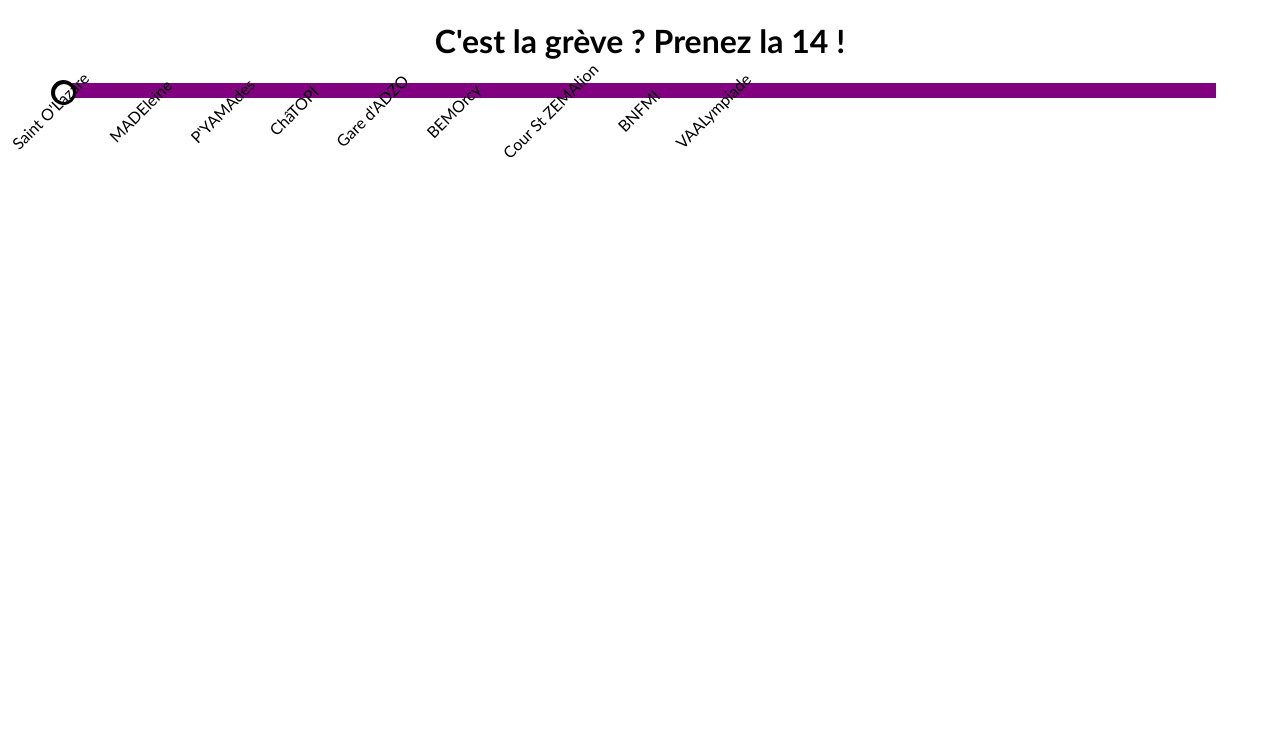
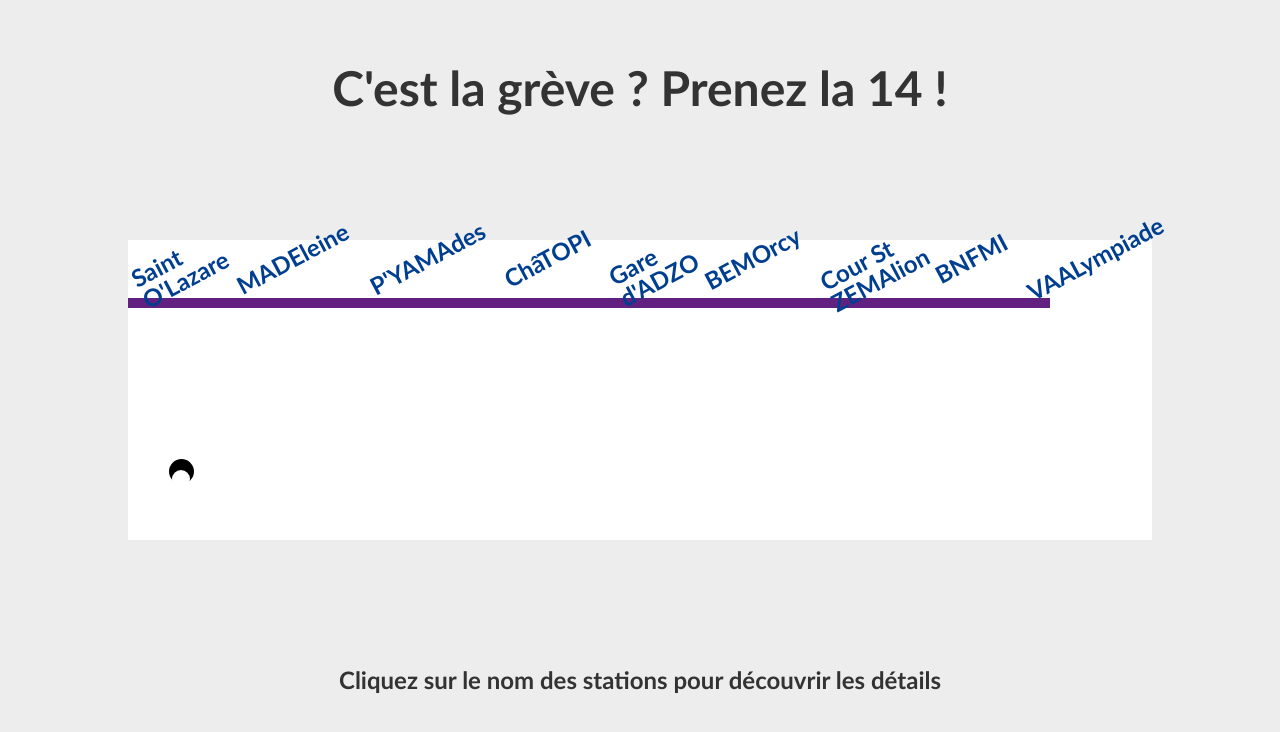
Before and after one commit to bemo94/skool-14, a React (Create React App) app: page / in a window 1280 px wide. Shown: the top 732 px of the page. Built offline with nearby package versions, Linux system fonts and the light colour scheme.

Commit message:
add some style

```diff
--- a/package.json
+++ b/package.json
@@ -3,7 +3,6 @@
   "version": "0.1.0",
   "private": true,
   "dependencies": {
-    "normalize.css": "^8.0.1",
     "react": "^16.12.0",
     "react-dom": "^16.12.0",
     "react-scripts": "3.2.0"
--- a/src/App.css
+++ b/src/App.css
@@ -1,28 +1,92 @@
-.App {
-  text-align: center;
+/* http://meyerweb.com/eric/tools/css/reset/
+   v2.0 | 20110126
+   License: none (public domain)
+*/
+
+html, body, div, span, applet, object, iframe,
+h1, h2, h3, h4, h5, h6, p, blockquote, pre,
+a, abbr, acronym, address, big, cite, code,
+del, dfn, em, img, ins, kbd, q, s, samp,
+small, strike, strong, sub, sup, tt, var,
+b, u, i, center,
+dl, dt, dd, ol, ul, li,
+fieldset, form, label, legend,
+table, caption, tbody, tfoot, thead, tr, th, td,
+article, aside, canvas, details, embed,
+figure, figcaption, footer, header, hgroup,
+menu, nav, output, ruby, section, summary,
+time, mark, audio, video {
+  margin: 0;
+  padding: 0;
+  border: 0;
+  font-size: 100%;
+  font: inherit;
+  font-family: 'Calibri';
+  vertical-align: baseline;
+}
+/* HTML5 display-role reset for older browsers */
+article, aside, details, figcaption, figure,
+footer, header, hgroup, menu, nav, section {
+  display: block;
+}
+body {
+  line-height: 1;
+}
+ol, ul {
+  list-style: none;
+}
+blockquote, q {
+  quotes: none;
+}
+blockquote:before, blockquote:after,
+q:before, q:after {
+  content: '';
+  content: none;
+}
+table {
+  border-collapse: collapse;
+  border-spacing: 0;
 }
 
 * {
-  font-family: 'Calibri';
+  box-sizing: border-box;
+}
+
+.App {
+  background-color: #ededed;
+  padding-bottom: 5%;
+}
+
+h1 {
+  padding-top: 5%;
+  text-align: center;
+  font-size: 3rem;
+  font-weight: 800;
+  color: #333;
 }
 
 #line {
-  display: inline-flex;
+  height: 10px;
+  width: 90%;
+  background-color: #622181;
+}
+
+#metro-line {
   position: relative;
-  justify-content: center;
-  height: 15px;
-  width: 90%;
-  background-color: purple;
+  background-color: #fff;
+  height: 300px;
+  margin: 10%;
+  padding-bottom: 5%;
 }
 
 #stations {
-  display: flex;
+  display: inline-flex;
 }
 
 .xl-circle {
   position: absolute;
   left: 4%;
-  top: 10%;
+  top: 73%;
   width: 25px;
   height: 25px;
   background-color: #000;
@@ -32,17 +96,41 @@
 .s-circle {
   position: absolute;
   left: 4.3%;
-  top: 10.5%;
+  top: 76.5%;
   width: 18px;
   height: 18px;
   background-color: #fff;
   border-radius: 100%;
 }
 
-.station-name {
-  transform: rotate(-45deg)
+h2 {
+  color: #333;
+  font-size: 1.5em;
+  text-align: center;
+  font-weight: 600;
 }
 
-#presentation {
-  padding-top: 75px;
+.station-name {
+  width: fit-content;
+  padding: 0.5%;
+  font-size: 1.5em;
+  font-weight: 800;
+  color: #003F90;
+  transform: rotate(-28deg);
 }
+
+.station-name:hover {
+  background-color: #003F90;
+  color: #fff;
+  cursor: pointer;
+  transition: 0.5s;
+
+}
+
+#presentation-container {
+  display: flex;
+  background-color: #00A994;
+  margin-top: 7%;
+  padding-left: 5%;
+  transition: 2s;
+}
--- a/src/App.js
+++ b/src/App.js
@@ -12,15 +12,17 @@ function App() {
     <div className="App">
       <h1>C'est la grève ? Prenez la 14 !</h1>
       <div id="metro-line">
+        <div id="stations">
+            {stations.map(station => { return <span className="station-name" key={station.quadrigramme} onClick={() => { setChosenQuadrigramme(station.quadrigramme)} }>{station.name}</span> })}
+        </div>
         <div id="line"></div>
         <div className="xl-circle"></div>
         <div className="s-circle"></div>
-        <div id="stations">
-          {stations.map(station => { return <div className="station-name" key={station.quadrigramme} onClick={() => { setChosenQuadrigramme(station.quadrigramme)} }>{station.name}</div> })}
-        </div>
       </div>
 
-      <div id="presentation">
+      <h2>Cliquez sur le nom des stations pour découvrir les détails</h2>
+
+      <div id="presentation-container">
         {chosenQuadrigramme && <Presentation station={stations.find(station => station.quadrigramme === chosenQuadrigramme)} />}
       </div>
     </div>
--- a/src/Presentation.css
+++ b/src/Presentation.css
@@ -0,0 +1,6 @@
+.presentation-text {
+    align-items: center;
+    color: #fff;
+    font-weight: 600;
+    font-size: 1.2em;
+}
--- a/src/Presentation.js
+++ b/src/Presentation.js
@@ -3,13 +3,13 @@ import './Presentation.css';
 
 function Presentation(props) {
   return (
-    <div className="Presentation">
+    <p className="presentation-text">
       Quadrigamme: { props.station && props.station.quadrigramme }<br />
       Hobbies: { props.station && props.station.reponses.hobbies }<br />
       Fun fact: { props.station && props.station.reponses.funfact }<br />
       Citation: { props.station && props.station.reponses.citation }<br />
       Technos: { props.station && props.station.reponses.technos }<br />
-    </div>
+    </p>
   );
 }
 
--- a/src/stations.json
+++ b/src/stations.json
@@ -9,7 +9,7 @@
         "mission": "",
         "funfact": "",
         "citation": "",
-        "technos": ""
+        "technos": "Ruby, JavaScript"
       }
     },
     {
```
Also changed, not shown: 1 other file (tests, documents, lock files or other folders).
